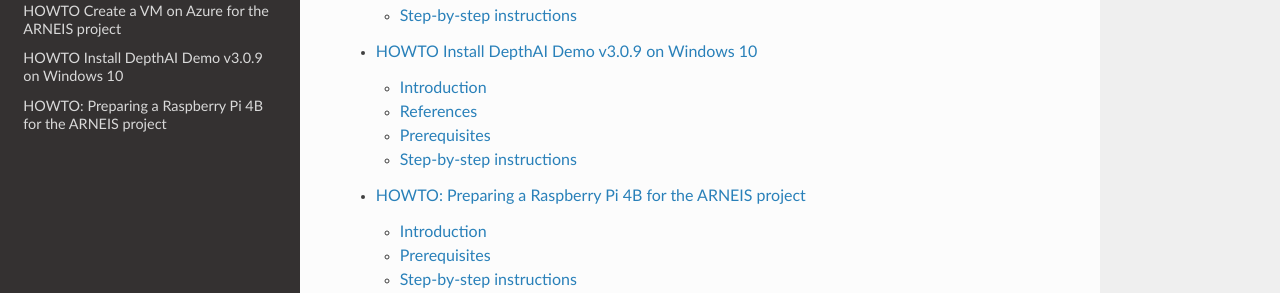
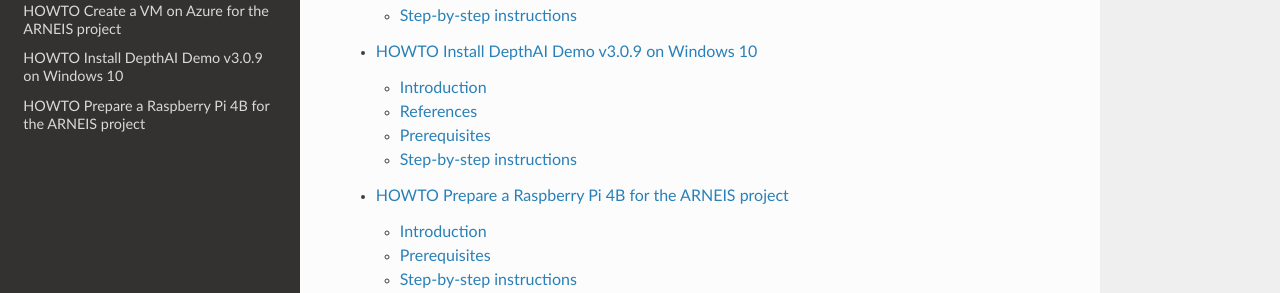
Before and after one commit to B-AROL-O/ARNEIS, a Sphinx documentation site: the page built from docs/index.rst, in a window 1280 px wide and 900 px high, scrolled down 566 px. Shown: the part 262-555 px from the top of the window. Built offline with Sphinx 7.4.7 and the Read the Docs theme 2.0.0, drawn with Linux system fonts in a browser that asks for light colours.

Commit message:
howto-prepare-rpi4b-for-arneis: Fix Title

```diff
--- a/docs/howto/howto-prepare-rpi4b-for-arneis.md
+++ b/docs/howto/howto-prepare-rpi4b-for-arneis.md
@@ -1,4 +1,4 @@
-# HOWTO: Preparing a Raspberry Pi 4B for the ARNEIS project
+# HOWTO Prepare a Raspberry Pi 4B for the ARNEIS project
 
 <!-- (2022-01-12 07:44 CET) -->
 
```
